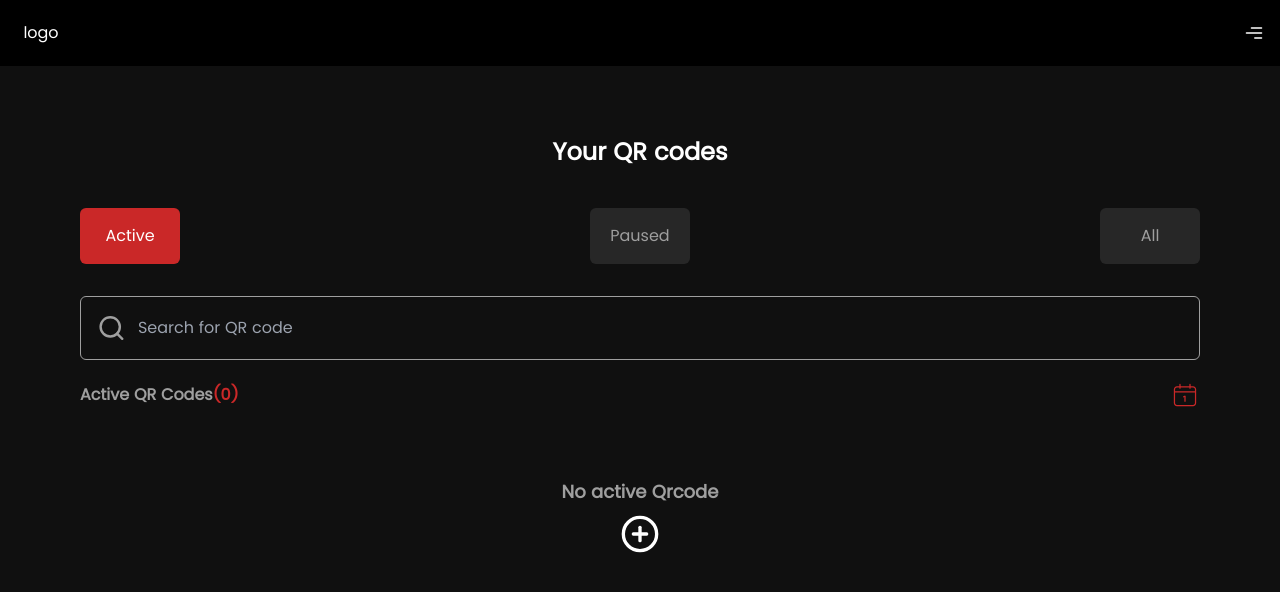
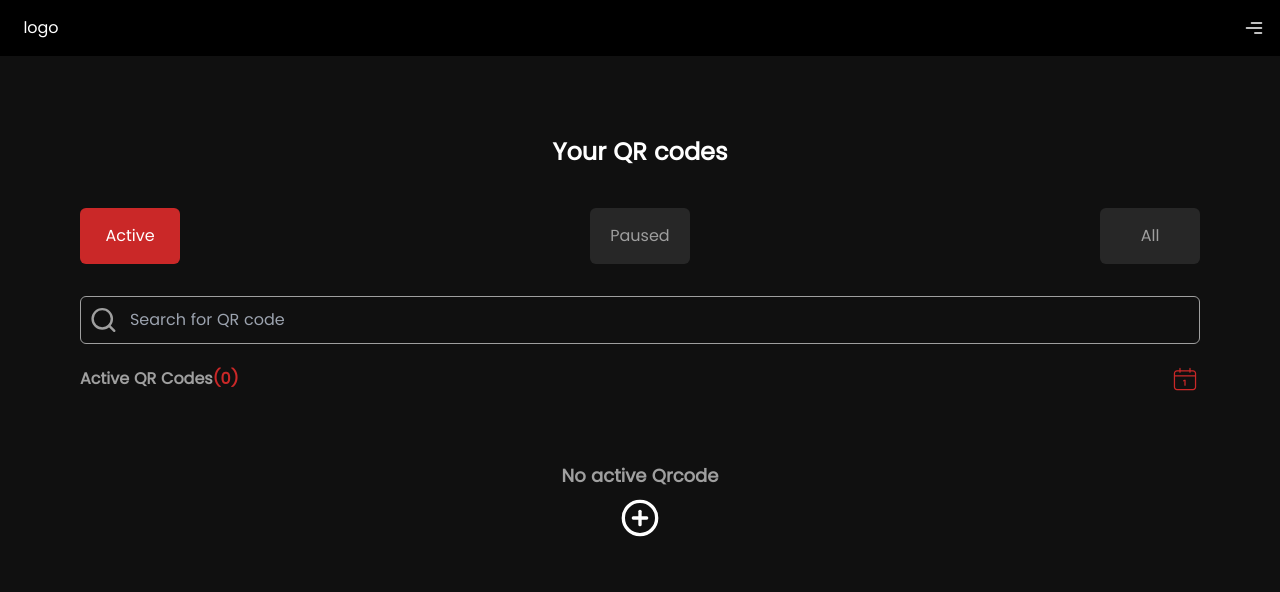
Before and after one commit to Jerry21082-alt/QrMate, a Next.js app: page /pages/home in a window 1280 px wide. Shown: the top 592 px of the page. Built offline with nearby package versions, Linux system fonts and the light colour scheme.

Commit message:
initial commit

```diff
--- a/app/pages/home/page.jsx
+++ b/app/pages/home/page.jsx
@@ -14,7 +14,7 @@ import { CiCalendarDate } from "react-icons/ci";
 import QrCodeDetails from "@/components/QrCodeDetails";
 import { exportContext } from "@/components/useStateContext/StateContext";
 import Link from "next/link";
-import { useEffect, useState } from "react";
+import { useEffect, useRef, useState } from "react";
 
 const filterButtonsText = {
   active: "Active",
@@ -28,6 +28,8 @@ export default function Home() {
   const [toggleCalendar, setToggleCalendar] = useState(false);
   const [selectedDate, setSelectedDate] = useState(null);
   const [isMounted, setIsMounted] = useState(false);
+
+  const ref = useRef(null);
 
   useEffect(() => {
     setIsMounted(true);
@@ -43,6 +45,12 @@ export default function Home() {
 
     return isfilterMatch && isDateMatch;
   });
+
+  useEffect(() => {
+    if (ref.current) {
+      ref.current.scrollTop = ref.current.scrollHeight;
+    }
+  }, [filteredItems]);
 
   const handleQrcodepause = (id) => {
     const target = qrcodes.map((target) => {
@@ -81,7 +89,7 @@ export default function Home() {
   };
 
   return (
-    <Wrapper className="fixed top-0 left-0 right-0 p-2 h-screen bg-snow z-[200]">
+    <Wrapper className="h-screen fixed">
       <section className="mt-14 bg-black z-50 ">
         <h1 className="text-center font-semibold my-5 text-2xl text-white">
           Your QR codes
@@ -103,7 +111,7 @@ export default function Home() {
           ))}
         </div>
 
-        <div className="flex items-center justify-between mt-8 space-x-3 p-4 rounded-md border border-grey">
+        <div className="flex items-center justify-between mt-8 space-x-3 p-2 rounded-md border border-grey">
           <FiSearch size={30} color="#9f9f9f" />
           <input
             placeholder="Search for QR code"
@@ -136,12 +144,9 @@ export default function Home() {
         />
       </section>
 
-      <div
-        id="scroll"
-        className="w-full max-h-[500px] overscroll-contain"
-      >
+      <div id="scroll" className="h-[300px]" ref={ref}>
         {qrcodes.length && isMounted ? (
-          <div className="w-full flex flex-col justify-start">
+          <div className="h-full w-full flex flex-col justify-start">
             {filteredItems.map((detail, i) => (
               <div key={i} className="pb-3">
                 <QrCodeDetails
--- a/components/Nav.jsx
+++ b/components/Nav.jsx
@@ -35,7 +35,7 @@ export default function Nav() {
   }, [toggleBar, onClose]);
 
   return (
-    <nav className="fixed top-0 left-0 w-full px-4 py-2 flex justify-between items-center bg-charcoal z-50">
+    <nav className="fixed h-14 top-0 left-0 w-full px-4 py-2 flex justify-between items-center bg-charcoal z-50">
       <Link href="/pages/home" className="flex justify-center items-center">
         <div className="flex justify-center items-center w-[50px] h-[50px] text-white">
           {/* <Image src={`/`} alt="logo" width={500} height={500}/> */}
--- a/components/Wrapper.jsx
+++ b/components/Wrapper.jsx
@@ -2,7 +2,7 @@ import Nav from "./Nav";
 
 export default function Wrapper({children, className}) {
   return (
-    <div className={`w-full p-5 md:p-20 ${className}`}>
+    <div className={`w-full p-2 md:p-20 ${className}`}>
       <Nav />
       {children}
     </div>
```
